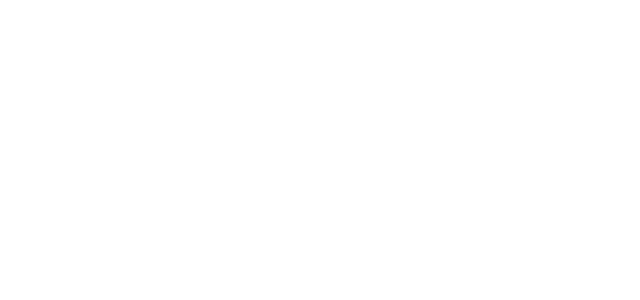
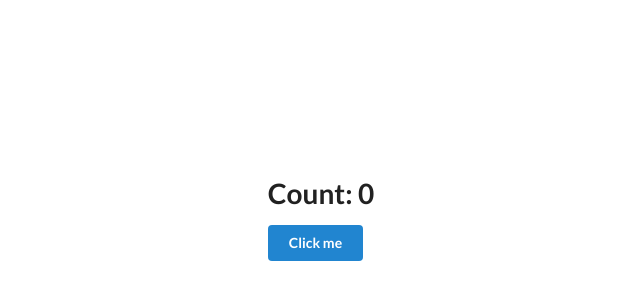
Before and after one commit to mate-academy/react_counter, a React (Create React App) app: page / in a window 1280 px wide. Shown: the part 182-482 px from the top of the page, without its empty margins (319-959 px from the left). Built offline with nearby package versions, Linux system fonts and the light colour scheme; the HTML template or start-up script is replaced by a standard one.

Commit message:
solution

```diff
--- a/public/index.html
+++ b/public/index.html
@@ -3,7 +3,8 @@
   <head>
     <meta charset="utf-8" />
     <meta name="viewport" content="width=device-width, initial-scale=1" />
-    <title>React App</title>
+    <link rel="stylesheet" href="//cdn.jsdelivr.net/npm/semantic-ui@2.4.2/dist/semantic.min.css" />
+    <title>Counter</title>
   </head>
   <body>
     <div id="root"></div>
--- a/src/App.css
+++ b/src/App.css
@@ -0,0 +1,10 @@
+body {
+  display: flex;
+  justify-content: center;
+  justify-items: center;
+}
+
+body div,
+button {
+  margin: auto;
+}
--- a/src/App.js
+++ b/src/App.js
@@ -1,11 +1,12 @@
 import React from 'react';
 import './App.css';
+import Counter from './components/Counter';
 
 function App() {
   return (
-    <div>
-
-    </div>
+    <>
+      <Counter />
+    </>
   );
 }
 
--- /dev/null
+++ b/src/components/Counter.js
@@ -0,0 +1,33 @@
+import React, {Component} from 'react';
+
+class Counter extends Component {
+  constructor(props) {
+    super(props);
+
+    this.state = {
+      counter: 0,
+    };
+  }
+
+  click = () => {
+    this.setState(prev => ({
+      ...prev,
+      counter: prev.counter + 1,
+    }));
+  };
+
+  render() {
+    return (
+      <>
+        <h1>
+          Count: {this.state.counter}
+        </h1>
+        <button className="ui primary button" onClick={this.click} type="submit">
+          Click me
+        </button>
+      </>
+    );
+  }
+}
+
+export default Counter;
```
